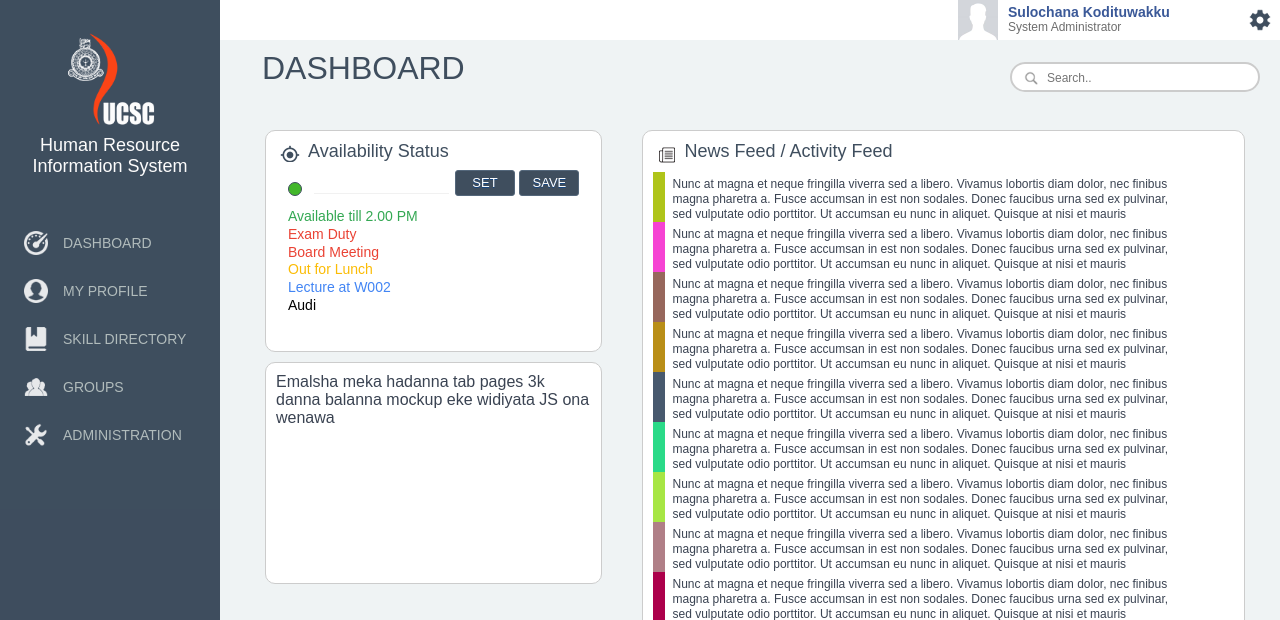
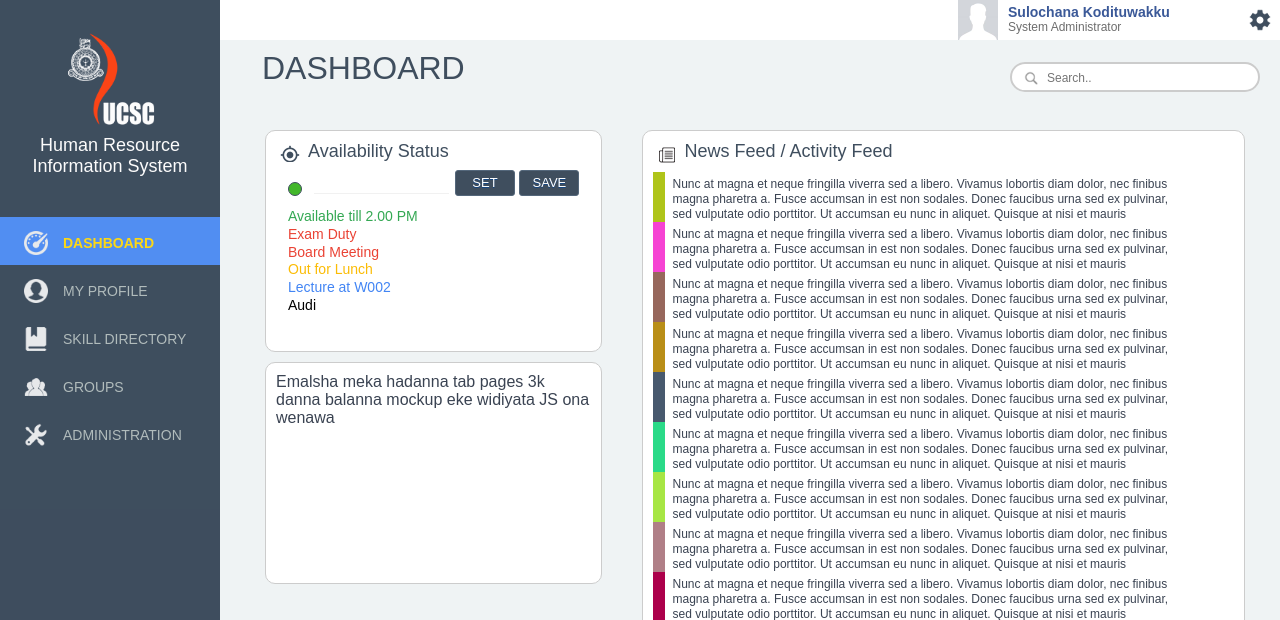
Before and after one commit to heysulo/hris, a PHP site: page /dashboard/index.php in a window 1280 px wide. Shown: the top 620 px of the page. Run offline with PHP 8.4, Linux system fonts and the light colour scheme; some libraries are stand-ins or nearby versions.

Commit message:
something done

```diff
--- a/dashboard/templates/side_panel.php
+++ b/dashboard/templates/side_panel.php
@@ -4,7 +4,7 @@
         <p class="hrsititle">Human Resource Information System</p>
     </center>
     <ul class="navbar">
-        <li class="navbaritem" id="dashboard">
+        <li class="active_navbar_item navbaritem" id="dashboard">
             <div>
                 <img id="lp_dashboard" class="navbaritemimg" src="../public/img/img_lp_dashboard.png">
             </div>
--- a/public/css/artista.css
+++ b/public/css/artista.css
@@ -518,6 +518,13 @@ h3{
 }
 
 
+.active_navbar_item{
+    color: gold !important;
+    font-weight: bold !important;
+    background-color: #4285f4 !important;
+}
+
+
 .navbartxt{
     text-indent: 0px;
     padding-top: 10px;
```
